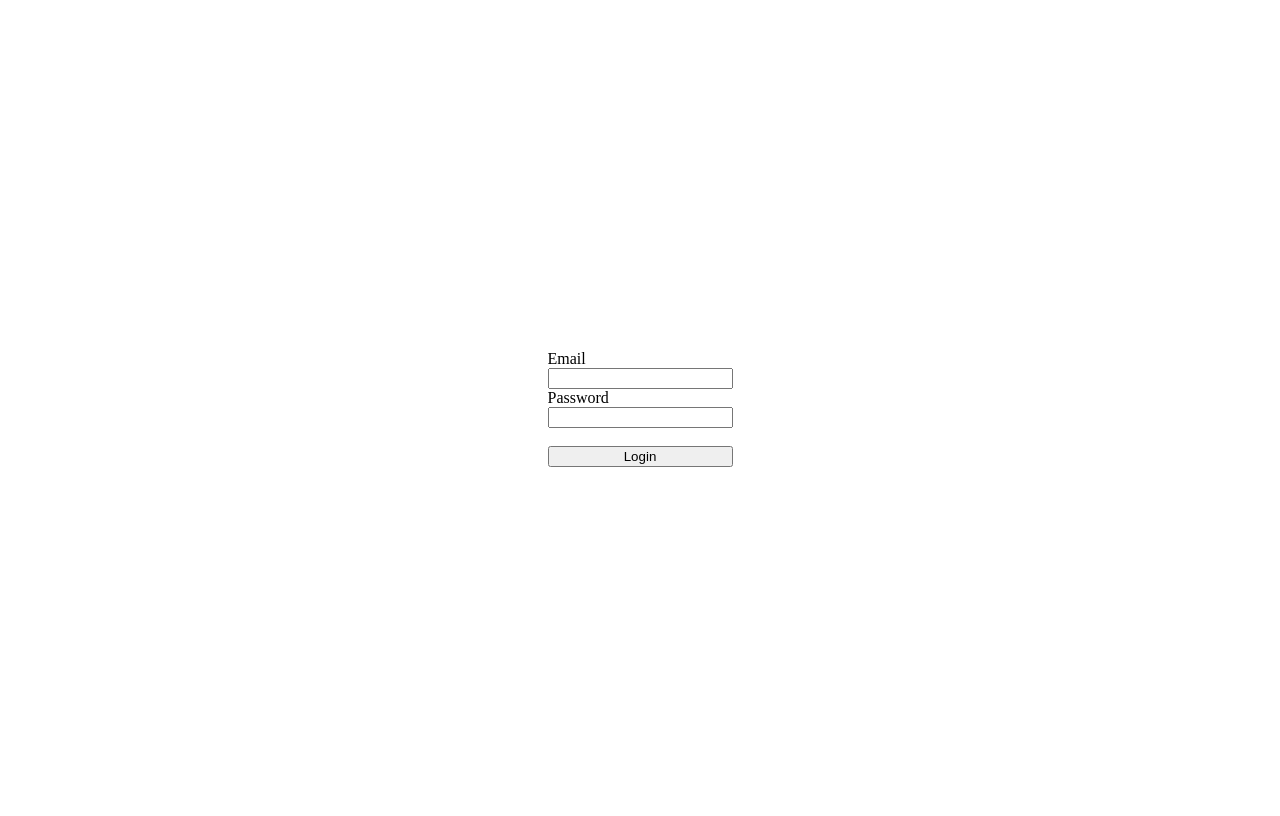
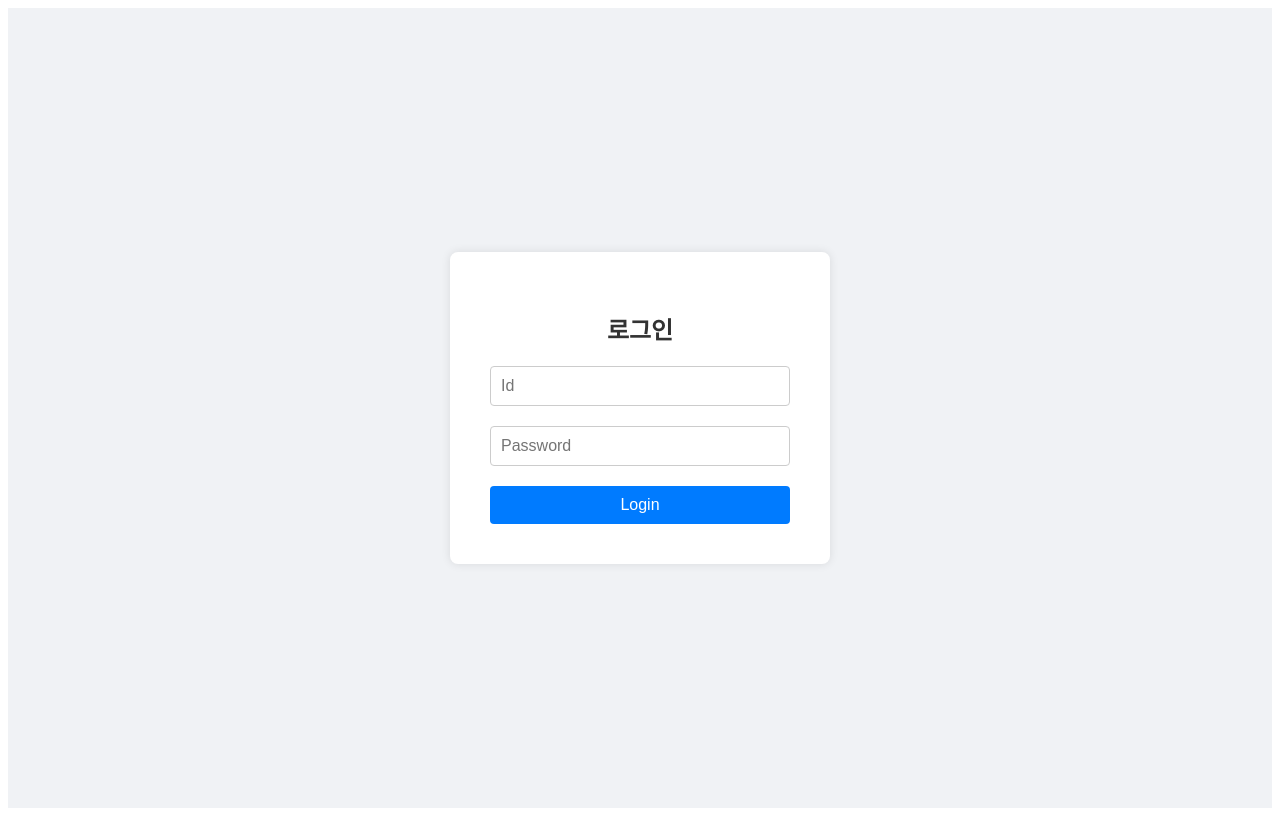
Before and after one commit to Hyunjun-11/church-Fe, a React (Vite) app: page /login in a window 1280 px wide. Built offline with nearby package versions, Linux system fonts and the light colour scheme.

Commit message:
feat : login

```diff
--- a/package.json
+++ b/package.json
@@ -24,9 +24,11 @@
     "react-dnd": "^16.0.1",
     "react-dnd-html5-backend": "^16.0.1",
     "react-dom": "^18.2.0",
+    "react-icons": "^5.2.1",
     "react-modal": "^3.16.1",
     "react-router-dom": "^6.23.1",
-    "request": "^2.88.2"
+    "request": "^2.88.2",
+    "styled-components": "^6.1.11"
   },
   "devDependencies": {
     "@types/react": "^18.2.66",
--- a/src/Pages/user/login/Login.jsx
+++ b/src/Pages/user/login/Login.jsx
@@ -1,38 +1,116 @@
-import { useState } from "react";
-import "./Login.css";
+// LoginForm.jsx
+import React, { useState } from "react";
+import styled from "styled-components";
+import axios from "axios";
+import { useNavigate } from "react-router-dom";
+
+const FormContainer = styled.div`
+  display: flex;
+  justify-content: center;
+  align-items: center;
+  height: 100vh;
+  background: #f0f2f5;
+`;
+
+const Form = styled.form`
+  background: white;
+  padding: 40px;
+  border-radius: 8px;
+  box-shadow: 0 0 10px rgba(0, 0, 0, 0.1);
+  display: flex;
+  flex-direction: column;
+  width: 300px;
+`;
+
+const Input = styled.input`
+  margin-bottom: 20px;
+  padding: 10px;
+  border: 1px solid #ccc;
+  border-radius: 4px;
+  font-size: 16px;
+`;
+
+const Button = styled.button`
+  background: #007bff;
+  color: white;
+  border: none;
+  padding: 10px;
+  border-radius: 4px;
+  font-size: 16px;
+  cursor: pointer;
+  transition: background 0.3s;
+
+  &:hover {
+    background: #0056b3;
+  }
+`;
+
+const Title = styled.h2`
+  margin-bottom: 20px;
+  text-align: center;
+  color: #333;
+`;
+
+const ErrorMessage = styled.p`
+  color: red;
+  font-size: 14px;
+  margin-bottom: 20px;
+  text-align: center;
+`;
+
 const Login = () => {
-  const [Email, setEmail] = useState("");
-  const [Password, setPassword] = useState("");
+  const navi = useNavigate();
+  const [memberId, setUsername] = useState("");
+  const [password, setPassword] = useState("");
+  const [error, setError] = useState("");
 
-  const onEmailHandler = (event) => {
-    setEmail(event.target.value);
-  };
-  const onPasswordHandler = (event) => {
-    setPassword(event.target.value);
-  };
-  const onSubmitHandler = (event) => {
-    event.preventDefault();
+  const handleSubmit = async (e) => {
+    e.preventDefault();
+    setError("");
 
-    console.log("Email", Email);
-    console.log("Password", Password);
+    if (memberId.length > 15) {
+      setError("잘못된 회원정보 입니다.");
+      return;
+    }
 
-    let body = {
-      email: Email,
-      password: Password,
-    };
+    if (password.length < 6) {
+      setError("잘못된 회원정보 입니다.");
+      return;
+    }
+
+    try {
+      const response = await axios.post("http://localhost:8080/api/member/login", {
+        memberId,
+        password,
+      });
+
+      if (response.status === 200) {
+        navi("/");
+      } else {
+        setError("로그인에 실패했습니다. 다시 시도해주세요.");
+      }
+    } catch (error) {
+      setError("로그인 중 오류가 발생했습니다. 다시 시도해주세요.");
+    }
   };
 
   return (
-    <div className="Login">
-      <form className="LoginForm" onSubmit={onSubmitHandler}>
-        <label>Email</label>
-        <input type="email" value={Email} onChange={onEmailHandler} />
-        <label>Password</label>
-        <input type="password" value={Password} onChange={onPasswordHandler} />
-        <br />
-        <button formAction="">Login</button>
-      </form>
-    </div>
+    <FormContainer>
+      <Form onSubmit={handleSubmit}>
+        <Title>로그인</Title>
+        {error && <ErrorMessage>{error}</ErrorMessage>}
+        <Input type="text" placeholder="Id" value={memberId} onChange={(e) => setUsername(e.target.value)} required />
+        <Input
+          type="password"
+          placeholder="Password"
+          value={password}
+          onChange={(e) => setPassword(e.target.value)}
+          required
+        />
+        <Button type="submit">Login</Button>
+      </Form>
+    </FormContainer>
   );
 };
+
 export default Login;
--- a/src/Routes/Router.jsx
+++ b/src/Routes/Router.jsx
@@ -53,18 +53,22 @@ import BoardDetail from "../components/common/board/BoardDetail";
 import ImageBoardDetail from "../components/common/imageBoard/ImageBoardDetail";
 import Footer from "../components/footer/Footer";
 import Header from "../components/header/Header";
+import SignUpSuccess from "../Pages/user/login/SignUpSuccess";
 
 const Router = () => {
   const location = useLocation();
-  const authPages = ["/login", "/signup"];
+  const authPages = ["/login", "/signup", "/signup-success"];
   const isAuthPage = authPages.includes(location.pathname);
   return (
     <>
       {!isAuthPage && <Header />}
       <Routes>
-        <Route path="login" element={<Login />}></Route>
-        <Route path="signup" element={<Signup />}></Route>
-        <Route path="/" element={<Layout ListComponent={InfoList} />}></Route>
+        <Route path="/">
+          <Route path="login" element={<Login />}></Route>
+          <Route path="signup" element={<Signup />}></Route>
+          <Route path="signup-success" element={<SignUpSuccess />} />
+        </Route>
+
         {/* churchInfo */}
         <Route path="info" element={<Layout ListComponent={InfoList} />}>
           <Route path="intro" element={<ChurchInfo />}></Route>
--- a/src/index.css
+++ b/src/index.css
@@ -1,4 +1,4 @@
 /* :root {
-  background-color: rgb(228, 222, 222);
-  color: black;
+  background-color: #121212;
+  color: rgb(233, 228, 228);
 } */
```
Also changed, not shown: 1 other file (tests, documents, lock files or other folders).
